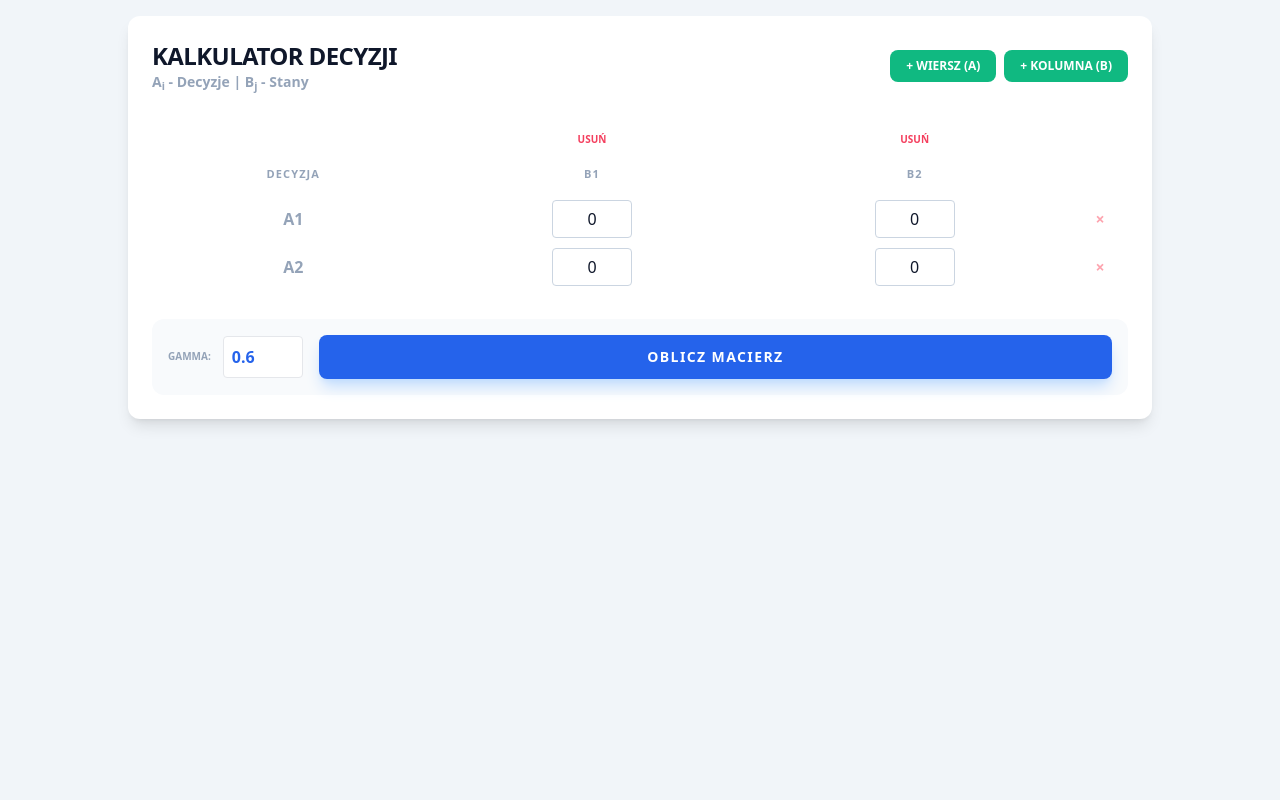
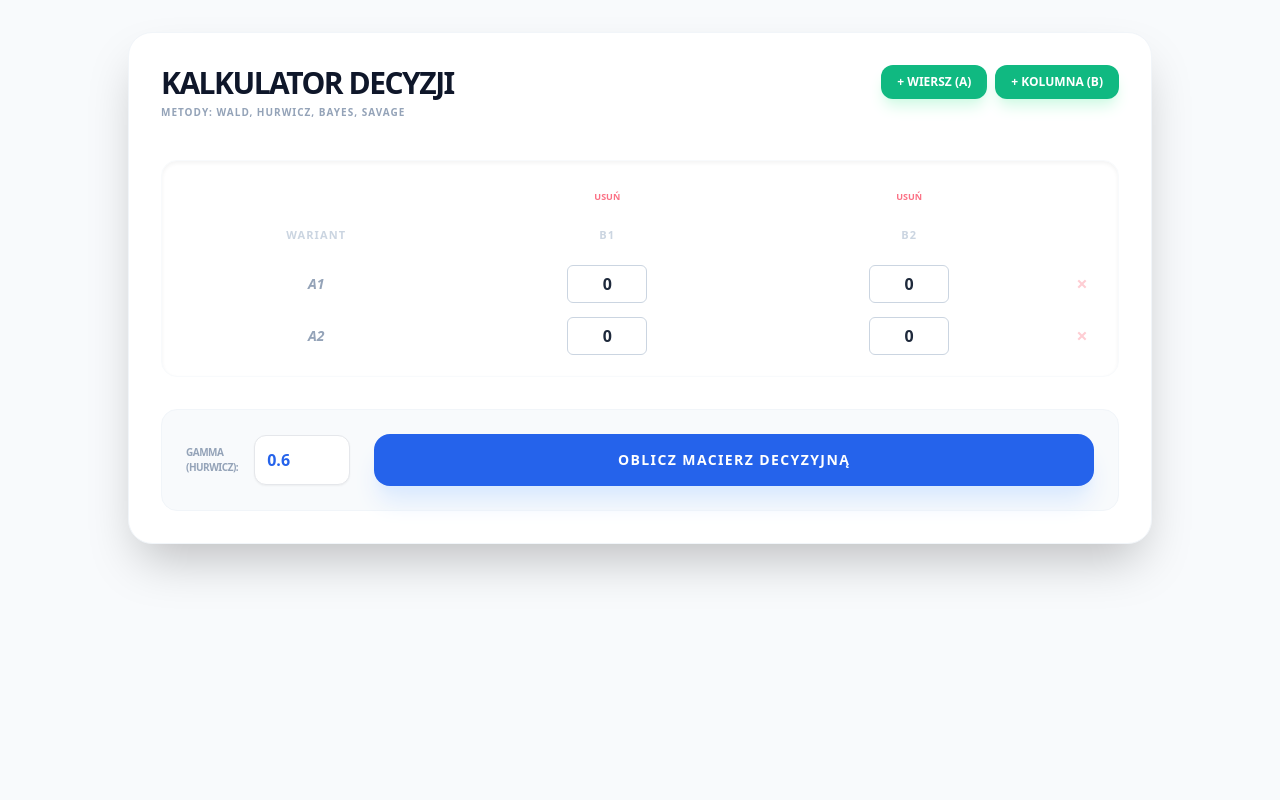
Before and after one commit to podsiadlojakub6-alt/program-bo, a Flask app: page / in a window 1280 px wide. Run offline with Flask 3, Linux system fonts and the light colour scheme; some libraries are stand-ins or nearby versions.

Commit message:
Update index.html

```diff
--- a/templates/index.html
+++ b/templates/index.html
@@ -5,102 +5,110 @@
     <title>Kalkulator Decyzji BO</title>
     <script src="https://cdn.tailwindcss.com"></script>
     <style>
-        .input-cell { width: 80px; text-align: center; border: 1px solid #cbd5e1; padding: 6px; border-radius: 4px; }
-        .btn-action { transition: all 0.2s; cursor: pointer; }
-        .btn-action:hover { opacity: 0.8; transform: translateY(-1px); }
+        .input-cell { width: 80px; text-align: center; border: 1px solid #cbd5e1; padding: 6px; border-radius: 6px; font-weight: bold; }
+        .input-cell:focus { outline: 2px solid #3b82f6; border-color: transparent; }
+        .btn-base { transition: all 0.2s; cursor: pointer; text-transform: uppercase; font-weight: 800; font-size: 0.75rem; }
     </style>
 </head>
-<body class="bg-slate-100 min-h-screen p-4 font-sans text-slate-900">
-    <div class="max-w-5xl mx-auto bg-white rounded-xl shadow-lg p-6">
+<body class="bg-slate-50 min-h-screen p-4 md:p-8 text-slate-800">
+    <div class="max-w-5xl mx-auto bg-white rounded-3xl shadow-2xl p-8 border border-slate-100">
 
-        <div class="flex justify-between items-center mb-6">
+        <div class="flex justify-between items-start mb-10">
             <div>
-                <h1 class="text-2xl font-black uppercase tracking-tight">Kalkulator Decyzji</h1>
-                <p class="text-slate-400 text-sm font-bold">A<sub>i</sub> - Decyzje | B<sub>j</sub> - Stany</p>
+                <h1 class="text-3xl font-black tracking-tighter text-slate-900 uppercase">Kalkulator Decyzji</h1>
+                <p class="text-slate-400 font-bold uppercase text-[10px] tracking-widest mt-1">Metody: Wald, Hurwicz, Bayes, Savage</p>
             </div>
             <div class="flex gap-2">
-                <button type="button" onclick="addRow()" class="btn-action bg-emerald-500 text-white px-4 py-2 rounded-lg font-bold text-xs uppercase">+ Wiersz (A)</button>
-                <button type="button" onclick="addColumn()" class="btn-action bg-emerald-500 text-white px-4 py-2 rounded-lg font-bold text-xs uppercase">+ Kolumna (B)</button>
+                <button type="button" onclick="addRow()" class="btn-base bg-emerald-500 text-white px-4 py-2 rounded-xl shadow-lg shadow-emerald-100">+ Wiersz (A)</button>
+                <button type="button" onclick="addColumn()" class="btn-base bg-emerald-500 text-white px-4 py-2 rounded-xl shadow-lg shadow-emerald-100">+ Kolumna (B)</button>
             </div>
         </div>
 
         <form method="POST">
-            <div class="overflow-x-auto mb-6">
-                <table id="matrixTable" class="w-full border-separate border-spacing-2">
+            <div class="overflow-x-auto mb-8 rounded-2xl border border-slate-50 shadow-inner p-2">
+                <table id="matrixTable" class="w-full border-separate border-spacing-3">
                     <thead>
                         <tr id="deleteHeaderRow">
                             <th></th>
                             {% if results and results.matrix %}
                                 {% for _ in results.matrix[0] %}
-                                <th class="text-center"><button type="button" onclick="removeColumn({{ loop.index }})" class="text-rose-500 text-[10px] font-bold uppercase">Usuń</button></th>
+                                <th class="text-center"><button type="button" onclick="removeColumn({{ loop.index }})" class="text-rose-400 hover:text-rose-600 font-black text-[9px] uppercase">Usuń</button></th>
                                 {% endfor %}
                             {% else %}
-                                <th class="text-center"><button type="button" onclick="removeColumn(1)" class="text-rose-500 text-[10px] font-bold uppercase">Usuń</button></th>
-                                <th class="text-center"><button type="button" onclick="removeColumn(2)" class="text-rose-500 text-[10px] font-bold uppercase">Usuń</button></th>
+                                <th class="text-center"><button type="button" onclick="removeColumn(1)" class="text-rose-400 font-black text-[9px] uppercase">Usuń</button></th>
+                                <th class="text-center"><button type="button" onclick="removeColumn(2)" class="text-rose-400 font-black text-[9px] uppercase">Usuń</button></th>
                             {% endif %}
                             <th></th>
                         </tr>
-                        <tr id="headerRow" class="text-slate-400 text-[11px] uppercase tracking-widest">
-                            <th class="p-2">Decyzja</th>
+                        <tr id="headerRow" class="text-slate-300 font-black text-[11px] uppercase tracking-widest">
+                            <th class="p-2">Wariant</th>
                             {% if results and results.matrix %}
                                 {% for _ in results.matrix[0] %} <th class="p-2 text-center">B{{ loop.index }}</th> {% endfor %}
                             {% else %}
                                 <th class="p-2 text-center">B1</th>
                                 <th class="p-2 text-center">B2</th>
                             {% endif %}
-                            <th class="w-10"></th>
+                            <th class="w-8"></th>
                         </tr>
                     </thead>
                     <tbody id="tableBody">
                         {% if results and results.matrix %}
                             {% for row in results.matrix %}
                             <tr>
-                                <td class="font-black text-slate-400 text-center">A{{ loop.index }}</td>
+                                <td class="font-black text-slate-400 text-center text-sm italic">A{{ loop.index }}</td>
                                 {% for cell in row %}
                                 <td class="text-center"><input type="text" name="cell_{{ loop.parent.index0 }}_{{ loop.index0 }}" class="input-cell" value="{{ cell }}"></td>
                                 {% endfor %}
-                                <td class="text-center"><button type="button" onclick="removeRow(this)" class="text-rose-300 font-bold">×</button></td>
+                                <td class="text-center"><button type="button" onclick="removeRow(this)" class="text-rose-200 hover:text-rose-500 font-bold text-xl transition-colors">×</button></td>
                             </tr>
                             {% endfor %}
                         {% else %}
                             <tr>
-                                <td class="font-black text-slate-400 text-center">A1</td>
+                                <td class="font-black text-slate-400 text-center text-sm italic">A1</td>
                                 <td class="text-center"><input type="text" name="cell_0_0" class="input-cell" value="0"></td>
                                 <td class="text-center"><input type="text" name="cell_0_1" class="input-cell" value="0"></td>
-                                <td class="text-center"><button type="button" onclick="removeRow(this)" class="text-rose-300 font-bold">×</button></td>
+                                <td class="text-center"><button type="button" onclick="removeRow(this)" class="text-rose-200 hover:text-rose-500 font-bold text-xl">×</button></td>
                             </tr>
                             <tr>
-                                <td class="font-black text-slate-400 text-center">A2</td>
+                                <td class="font-black text-slate-400 text-center text-sm italic">A2</td>
                                 <td class="text-center"><input type="text" name="cell_1_0" class="input-cell" value="0"></td>
                                 <td class="text-center"><input type="text" name="cell_1_1" class="input-cell" value="0"></td>
-                                <td class="text-center"><button type="button" onclick="removeRow(this)" class="text-rose-300 font-bold">×</button></td>
+                                <td class="text-center"><button type="button" onclick="removeRow(this)" class="text-rose-200 hover:text-rose-500 font-bold text-xl">×</button></td>
                             </tr>
                         {% endif %}
                     </tbody>
                 </table>
             </div>
 
-            <div class="bg-slate-50 p-4 rounded-xl flex flex-col md:flex-row gap-4 items-center">
-                <div class="flex items-center gap-3">
-                    <label class="text-[10px] font-black uppercase text-slate-400">Gamma:</label>
-                    <input type="number" step="0.1" name="gamma" value="{{ results.gamma if results else 0.6 }}" class="w-20 p-2 border rounded font-bold text-blue-600">
+            <div class="bg-slate-50 p-6 rounded-2xl flex flex-col md:flex-row gap-6 items-center border border-slate-100">
+                <div class="flex items-center gap-4">
+                    <label class="text-[10px] font-black uppercase text-slate-400 tracking-tighter">Gamma (Hurwicz):</label>
+                    <input type="number" step="0.1" name="gamma" value="{{ results.gamma if results else 0.6 }}" min="0" max="1" class="w-24 p-3 border rounded-xl font-black text-blue-600 shadow-sm outline-none">
                 </div>
-                <button type="submit" class="w-full bg-blue-600 text-white font-black py-3 rounded-lg uppercase tracking-widest text-sm btn-action shadow-lg shadow-blue-200">Oblicz macierz</button>
+                <button type="submit" class="w-full bg-blue-600 text-white font-black py-4 rounded-2xl uppercase tracking-widest text-sm btn-base shadow-xl shadow-blue-100 hover:bg-blue-700 active:scale-[0.98]">Oblicz Macierz Decyzyjną</button>
             </div>
         </form>
 
         {% if results and not results.error %}
-        <div class="grid grid-cols-1 md:grid-cols-4 gap-4 mt-8">
-            {% for key, val in [('Wald', results.wald), ('Hurwicz', results.hurwicz), ('Bayes', results.bayes), ('Savage', results.savage)] %}
-            <div class="p-4 rounded-xl border-2 border-slate-50 shadow-sm">
-                <p class="text-[10px] font-black uppercase text-slate-400 mb-1">{{ key }}</p>
-                <p class="text-2xl font-black text-slate-800">A{{ val.idx }}</p>
-                <p class="text-xs text-slate-400 font-bold italic">Wynik: {{ val.val }}</p>
+        <div class="grid grid-cols-1 md:grid-cols-2 lg:grid-cols-4 gap-4 mt-12">
+            {% for title, data, color in [
+                ('Wald', results.wald, 'blue'),
+                ('Hurwicz', results.hurwicz, 'emerald'),
+                ('Bayes', results.bayes, 'purple'),
+                ('Savage', results.savage, 'rose')
+            ] %}
+            <div class="p-6 rounded-2xl bg-white border border-slate-100 shadow-sm relative overflow-hidden group">
+                <div class="absolute top-0 left-0 w-1 h-full bg-{{ color }}-500"></div>
+                <p class="text-[9px] font-black uppercase text-slate-400 mb-2 tracking-widest">{{ title }}</p>
+                <p class="text-3xl font-black text-slate-800">A{{ data.idx }}</p>
+                <p class="text-[11px] text-slate-400 font-bold mt-2 uppercase">Wynik: <span class="text-slate-900">{{ data.val }}</span></p>
             </div>
             {% endfor %}
         </div>
         {% elif results and results.error %}
-        <div class="mt-4 p-4 bg-rose-50 text-rose-600 rounded-lg text-xs font-bold">{{ results.error }}</div>
+        <div class="mt-8 p-4 bg-rose-50 border border-rose-100 text-rose-600 rounded-xl text-xs font-bold uppercase tracking-wide">
+            Błąd: {{ results.error }}
+        </div>
         {% endif %}
     </div>
 
@@ -109,31 +117,41 @@
             const rows = document.querySelectorAll('#tableBody tr');
             rows.forEach((row, i) => {
                 row.cells[0].innerText = 'A' + (i + 1);
-                row.querySelectorAll('input').forEach((input, j) => { input.name = `cell_${i}_${j}`; });
+                row.querySelectorAll('input').forEach((input, j) => {
+                    input.name = `cell_${i}_${j}`;
+                });
             });
             const hCells = document.querySelectorAll('#headerRow th');
-            for(let i = 1; i < hCells.length - 1; i++) { hCells[i].innerText = 'B' + i; }
+            for(let i = 1; i < hCells.length - 1; i++) {
+                hCells[i].innerText = 'B' + i;
+            }
         }
+
         function addRow() {
             const colCount = document.getElementById('headerRow').cells.length - 2;
             const tr = document.createElement('tr');
-            let html = `<td class="font-black text-slate-400 text-center"></td>`;
-            for(let i=0; i<colCount; i++) html += `<td class="text-center"><input type="text" class="input-cell" value="0"></td>`;
-            html += `<td class="text-center"><button type="button" onclick="removeRow(this)" class="text-rose-300 font-bold">×</button></td>`;
+            let html = `<td class="font-black text-slate-400 text-center text-sm italic"></td>`;
+            for(let i=0; i<colCount; i++) {
+                html += `<td class="text-center"><input type="text" class="input-cell" value="0"></td>`;
+            }
+            html += `<td class="text-center"><button type="button" onclick="removeRow(this)" class="text-rose-200 hover:text-rose-500 font-bold text-xl">×</button></td>`;
             tr.innerHTML = html;
             document.getElementById('tableBody').appendChild(tr);
             updateNames();
         }
+
         function addColumn() {
             const idx = document.getElementById('headerRow').cells.length - 1;
+            const delHeader = document.getElementById('deleteHeaderRow');
             const thDel = document.createElement('th');
             thDel.className = "text-center";
-            thDel.innerHTML = `<button type="button" onclick="removeColumn(${idx})" class="text-rose-500 text-[10px] font-bold uppercase">Usuń</button>`;
-            document.getElementById('deleteHeaderRow').insertBefore(thDel, document.getElementById('deleteHeaderRow').lastElementChild);
+            thDel.innerHTML = `<button type="button" onclick="removeColumn(${idx})" class="text-rose-400 font-black text-[9px] uppercase">Usuń</button>`;
+            delHeader.insertBefore(thDel, delHeader.lastElementChild);
 
+            const header = document.getElementById('headerRow');
             const th = document.createElement('th');
             th.className = "p-2 text-center";
-            document.getElementById('headerRow').insertBefore(th, document.getElementById('headerRow').lastElementChild);
+            header.insertBefore(th, header.lastElementChild);
 
             document.querySelectorAll('#tableBody tr').forEach(row => {
                 const td = document.createElement('td');
@@ -143,21 +161,26 @@
             });
             updateNames();
         }
+
         function removeRow(btn) {
             if(document.querySelectorAll('#tableBody tr').length > 1) {
                 btn.closest('tr').remove();
                 updateNames();
             }
         }
+
         function removeColumn(idx) {
             if(document.getElementById('headerRow').cells.length > 3) {
                 document.getElementById('deleteHeaderRow').deleteCell(idx);
                 document.getElementById('headerRow').deleteCell(idx);
                 document.querySelectorAll('#tableBody tr').forEach(row => row.deleteCell(idx));
-                document.querySelectorAll('#deleteHeaderRow button').forEach((btn, i) => btn.setAttribute('onclick', `removeColumn(${i+1})`));
+                document.querySelectorAll('#deleteHeaderRow button').forEach((btn, i) => {
+                    btn.setAttribute('onclick', `removeColumn(${i+1})`);
+                });
                 updateNames();
             }
         }
+        window.onload = updateNames;
     </script>
 </body>
 </html>
```
